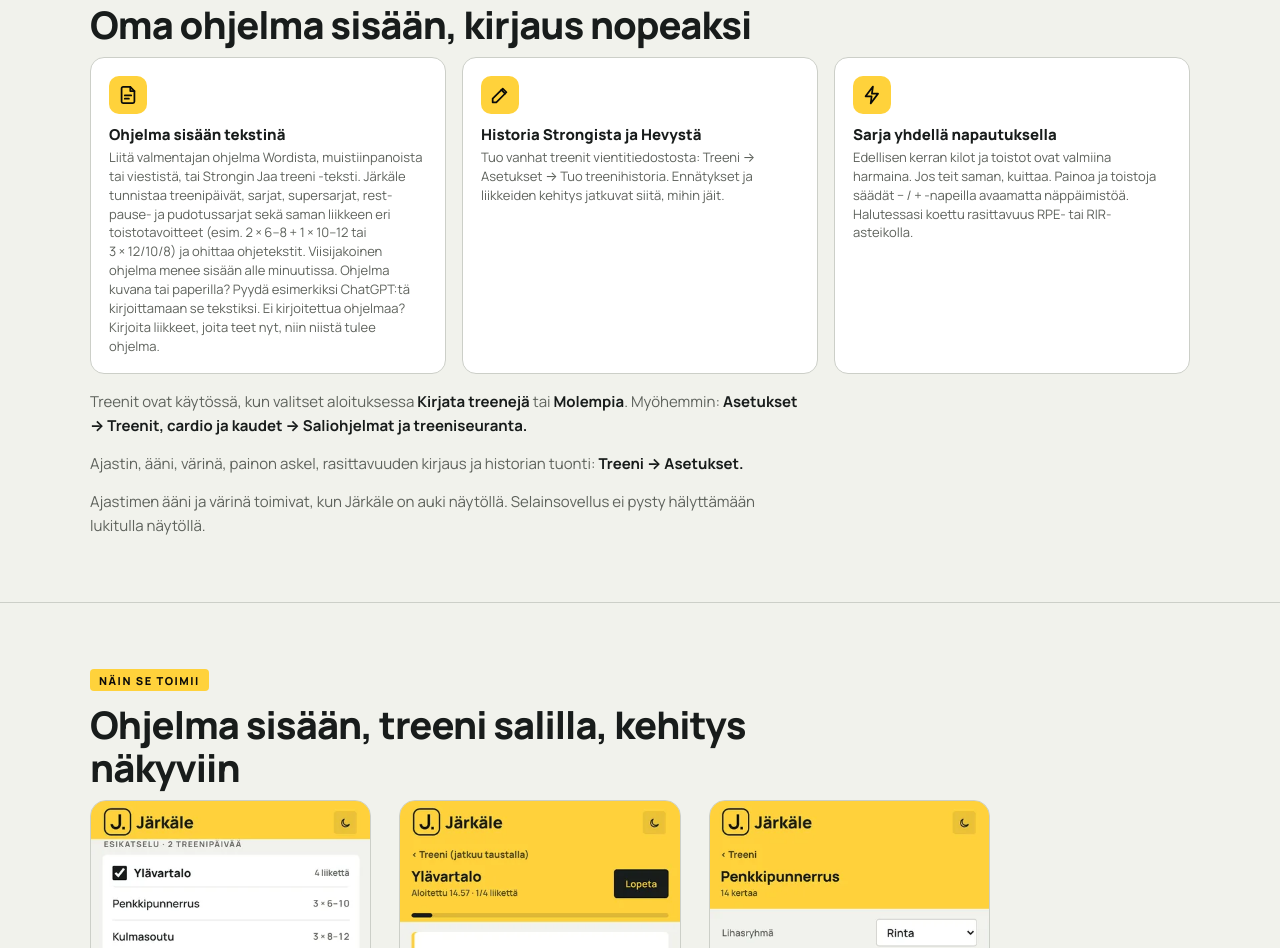
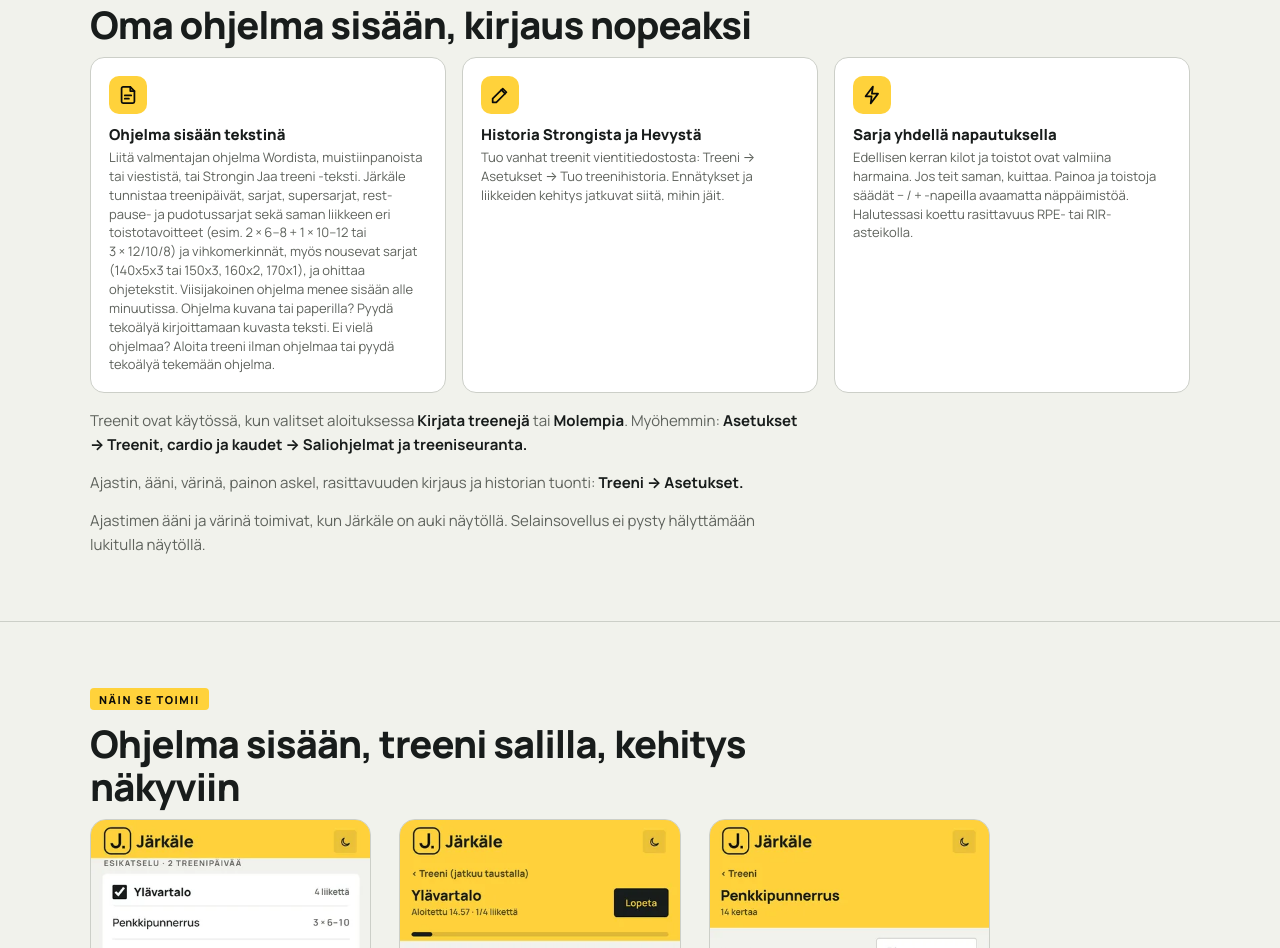
Before and after one commit to amyggs/jarkale-site, a plain HTML site: page index.html in a window 1280 px wide. Shown: the part 937-1885 px from the top of the page. Drawn offline with Linux system fonts and the light colour scheme.

Commit message:
v2.18.200: nousevat sarjat ohjelmatekstiin, tekoälyvinkki tuonnin ohjeeseen
Co-Authored-By: Claude Opus 5.5 <noreply@anthropic.com>
Claude-Session: https://claude.ai/code/session_019tkzrVwThuW46uhkkHQesb

```diff
--- a/index.html
+++ b/index.html
@@ -261,7 +261,7 @@ footer b{font:800 15px/1 Manrope,system-ui,sans-serif;color:var(--acc);letter-sp
   <span class="tag">Sali</span>
   <h2>Oma ohjelma sisään, kirjaus nopeaksi</h2>
   <div class="why">
-    <div class="feat"><div class="fi"><svg class="ico" width="22" height="22" viewBox="0 0 24 24" fill="none" stroke="currentColor" stroke-width="1.9" stroke-linecap="round" stroke-linejoin="round" aria-hidden="true"><path d="M14.5 3.2H6.6A1.6 1.6 0 0 0 5 4.8v14.4a1.6 1.6 0 0 0 1.6 1.6h10.8a1.6 1.6 0 0 0 1.6-1.6V7.7z"/><path d="M14.5 3.2v4.5H19M8.5 12.5h7M8.5 16h4.5"/></svg></div><div><b>Ohjelma sisään tekstinä</b><span>Liitä valmentajan ohjelma Wordista, muistiinpanoista tai viestistä, tai Strongin Jaa treeni -teksti. Järkäle tunnistaa treenipäivät, sarjat, supersarjat, rest-pause- ja pudotussarjat sekä saman liikkeen eri toistotavoitteet (esim. 2&nbsp;×&nbsp;6–8 + 1&nbsp;×&nbsp;10–12 tai 3&nbsp;×&nbsp;12/10/8) ja ohittaa ohjetekstit. Viisijakoinen ohjelma menee sisään alle minuutissa. Ohjelma kuvana tai paperilla? Pyydä esimerkiksi ChatGPT:tä kirjoittamaan se tekstiksi. Ei kirjoitettua ohjelmaa? Kirjoita liikkeet, joita teet nyt, niin niistä tulee ohjelma.</span></div></div>
+    <div class="feat"><div class="fi"><svg class="ico" width="22" height="22" viewBox="0 0 24 24" fill="none" stroke="currentColor" stroke-width="1.9" stroke-linecap="round" stroke-linejoin="round" aria-hidden="true"><path d="M14.5 3.2H6.6A1.6 1.6 0 0 0 5 4.8v14.4a1.6 1.6 0 0 0 1.6 1.6h10.8a1.6 1.6 0 0 0 1.6-1.6V7.7z"/><path d="M14.5 3.2v4.5H19M8.5 12.5h7M8.5 16h4.5"/></svg></div><div><b>Ohjelma sisään tekstinä</b><span>Liitä valmentajan ohjelma Wordista, muistiinpanoista tai viestistä, tai Strongin Jaa treeni -teksti. Järkäle tunnistaa treenipäivät, sarjat, supersarjat, rest-pause- ja pudotussarjat sekä saman liikkeen eri toistotavoitteet (esim. 2&nbsp;×&nbsp;6–8 + 1&nbsp;×&nbsp;10–12 tai 3&nbsp;×&nbsp;12/10/8) ja vihkomerkinnät, myös nousevat sarjat (140x5x3 tai 150x3, 160x2, 170x1), ja ohittaa ohjetekstit. Viisijakoinen ohjelma menee sisään alle minuutissa. Ohjelma kuvana tai paperilla? Pyydä tekoälyä kirjoittamaan kuvasta teksti. Ei vielä ohjelmaa? Aloita treeni ilman ohjelmaa tai pyydä tekoälyä tekemään ohjelma.</span></div></div>
     <div class="feat"><div class="fi"><svg class="ico" width="22" height="22" viewBox="0 0 24 24" fill="none" stroke="currentColor" stroke-width="1.9" stroke-linecap="round" stroke-linejoin="round" aria-hidden="true"><path d="M4 20h4L19 9l-4-4L4 16z"/><path d="M13.5 6.5l4 4"/></svg></div><div><b>Historia Strongista ja Hevystä</b><span>Tuo vanhat treenit vientitiedostosta: Treeni → Asetukset → Tuo treenihistoria. Ennätykset ja liikkeiden kehitys jatkuvat siitä, mihin jäit.</span></div></div>
     <div class="feat"><div class="fi"><svg class="ico" width="22" height="22" viewBox="0 0 24 24" fill="none" stroke="currentColor" stroke-width="1.9" stroke-linecap="round" stroke-linejoin="round" aria-hidden="true"><path d="M13 2.8 5 13.4h6.6l-1 7.8 8-10.7h-6.7z"/></svg></div><div><b>Sarja yhdellä napautuksella</b><span>Edellisen kerran kilot ja toistot ovat valmiina harmaina. Jos teit saman, kuittaa. Painoa ja toistoja säädät − / + -napeilla avaamatta näppäimistöä. Halutessasi koettu rasittavuus RPE- tai RIR-asteikolla.</span></div></div>
   </div>
```
